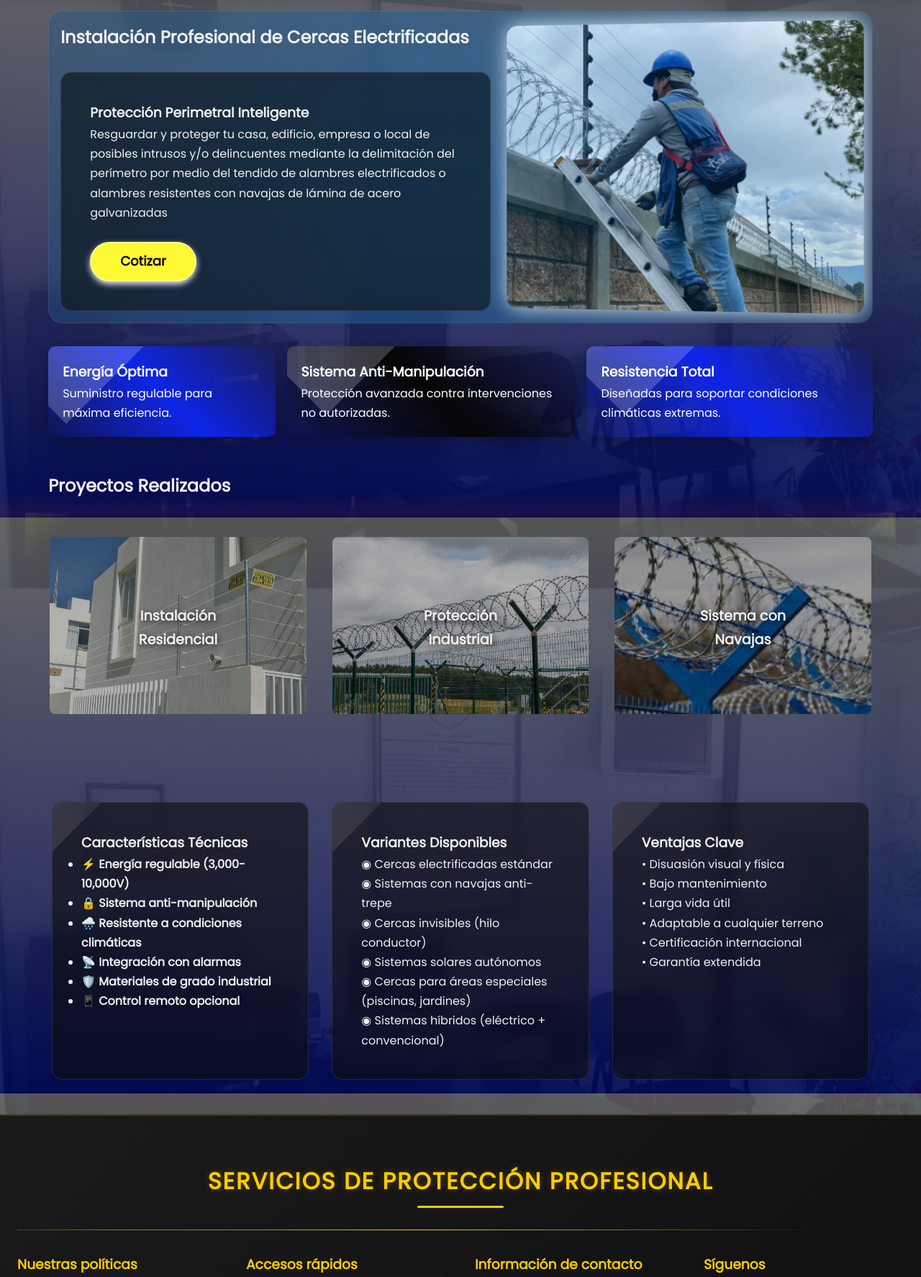
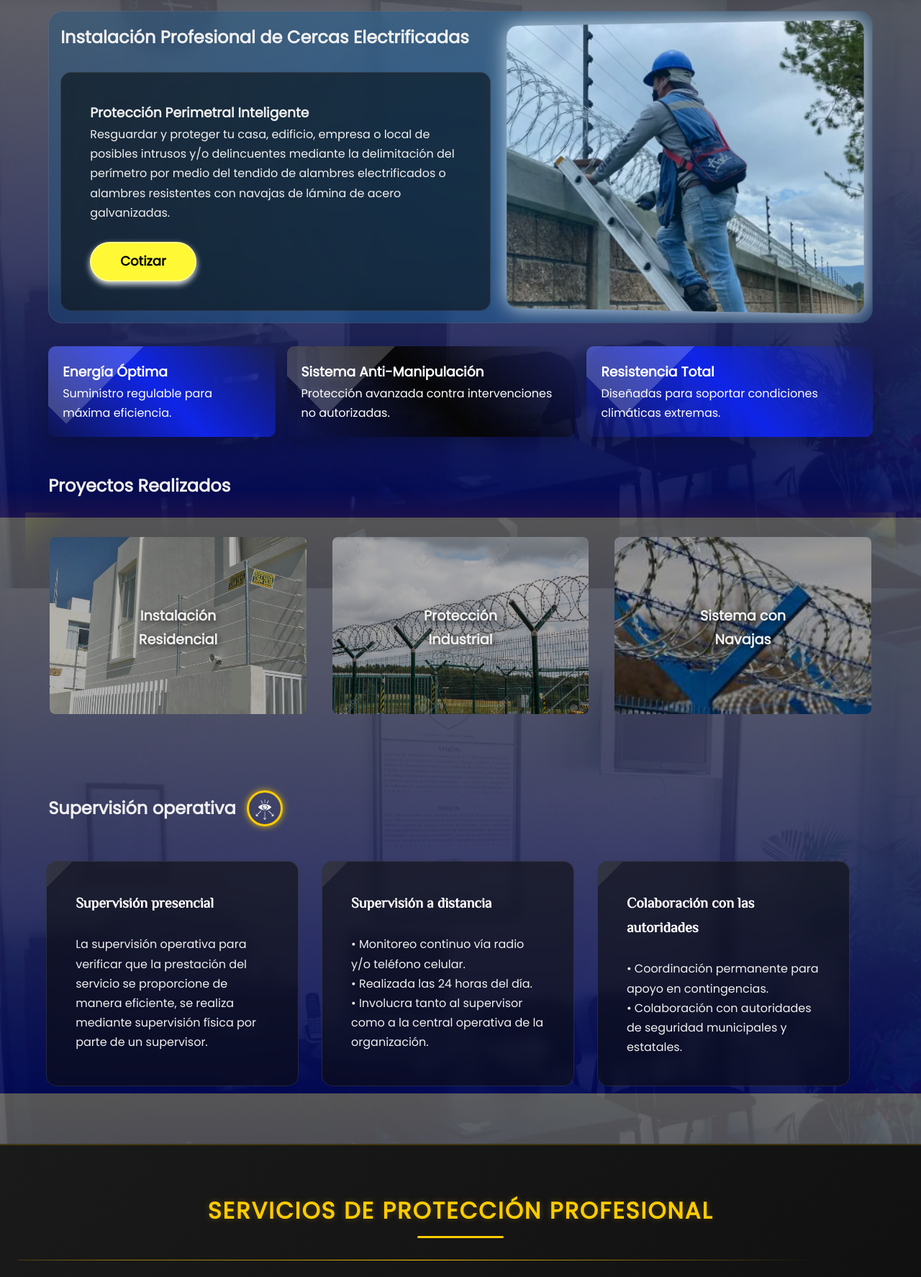
Before and after one commit to JesusA2004/SPP, a PHP site: page /SPP/Pages/cercasElec.php in a window 1280 px wide. Shown: the part 81-1855 px from the top of the page at 72% size. Run offline with PHP 8.4, Linux system fonts and the light colour scheme; some web fonts are replaced.

Commit message:
cercas electricas full

```diff
--- a/Pages/cercasElec.php
+++ b/Pages/cercasElec.php
@@ -101,7 +101,7 @@ require_once __DIR__ . '/../Config/Routes.php';
         <br>
           <div class="card card-intro">
             <h3>Protección Perimetral Inteligente</h3>
-            <p>Resguardar y proteger tu casa, edificio, empresa o local de posibles intrusos y/o delincuentes mediante la delimitación del perímetro por medio del tendido de alambres electrificados o alambres resistentes con navajas de lámina de acero galvanizadas </p>
+            <p>Resguardar y proteger tu casa, edificio, empresa o local de posibles intrusos y/o delincuentes mediante la delimitación del perímetro por medio del tendido de alambres electrificados o alambres resistentes con navajas de lámina de acero galvanizadas. </p>
             <br>
             <a href="../index.php#cotizar" class="btn-cotizar">Cotizar</a>
           </div>
@@ -158,49 +158,44 @@ require_once __DIR__ . '/../Config/Routes.php';
 
 
   <section class="servicio-descripcion">
+    <div class="container">
+      <div class="section-title">
+          <h2>Supervisión operativa</h2>
+          <img src="<?php echo IMG_URL; ?>/iconoSupervision.png" alt="Icono Supervisión">
+      </div>
       <!-- Grid principal con tarjetas -->
       <div class="card-grid">
         <!-- Tarjeta 2: Características Técnicas -->
         <div class="card card-features">
-          <h3>Características Técnicas</h3>
-          <ul class="features-list">
-            <li>⚡ <strong>Energía regulable (3,000-10,000V)</strong></li>
-            <li>🔒 <strong>Sistema anti-manipulación</strong></li>
-            <li>🌧️ <strong>Resistente a condiciones climáticas</strong></li>
-            <li>📡 <strong>Integración con alarmas</strong></li>
-            <li>🛡️ <strong>Materiales de grado industrial</strong></li>
-            <li>📱 <strong>Control remoto opcional</strong></li>
-          </ul>
+          <h3>Supervisión presencial</h3>
+          <br>
+          <p>La supervisión operativa para verificar que la prestación del servicio se proporcione de manera eficiente, se realiza
+          mediante supervisión física por parte de un supervisor.</p>
         </div>
 
         <!-- Tarjeta 3: Tipos de Cercas -->
-        <div class="card card-installation">
-          <h3>Variantes Disponibles</h3>
+        <div class="card card-features">
+          <h3>Supervisión a distancia</h3>
+          <br>
           <p>
-            ◉ Cercas electrificadas estándar<br>
-            ◉ Sistemas con navajas anti-trepe<br>
-            ◉ Cercas invisibles (hilo conductor)<br>
-            ◉ Sistemas solares autónomos<br>
-            ◉ Cercas para áreas especiales (piscinas, jardines)<br>
-            ◉ Sistemas híbridos (eléctrico + convencional)
+            • Monitoreo continuo vía radio y/o teléfono celular.<br>
+            • Realizada las 24 horas del día.<br>
+            • Involucra tanto al supervisor como a la central operativa de la organización.<br>
           </p>
         </div>
 
         <!-- Tarjeta 4: Beneficios -->
-        <div class="card card-benefits">
-          <h3>Ventajas Clave</h3>
+        <div class="card card-features">
+          <h3>Colaboración con las autoridades</h3>
+          <br>
           <p>
-            • Disuasión visual y física<br>
-            • Bajo mantenimiento<br>
-            • Larga vida útil<br>
-            • Adaptable a cualquier terreno<br>
-            • Certificación internacional<br>
-            • Garantía extendida
+            • Coordinación permanente para apoyo en contingencias.<br>
+            • Colaboración con autoridades de seguridad municipales y estatales.<br>
           </p>
         </div>
 
       </div>
-
+    </div>
     </div>
   </section>
 
--- a/Public/Css/PaginaServicio.css
+++ b/Public/Css/PaginaServicio.css
@@ -136,6 +136,7 @@ body {
   margin: 3rem auto;       /* Espacio superior e inferior unificado */
   max-width: 1200px;       /* Limita el ancho para un mejor aspecto */
   padding: 0 2rem;         /* Espacio horizontal interno */
+  margin-left: -35px;
 }
 
 .card {
@@ -150,6 +151,12 @@ body {
   /* Se eliminan márgenes laterales individuales
      para que .card-grid maneje el espacio */
   margin-top: 0; /* Ajustamos para que no sume demasiado espacio vertical */
+}
+
+.card-features h3{
+  color:#ffffff;
+  font-family: 'Philosopher', sans-serif;
+  font-size: 20px;
 }
 
 .card::before {
@@ -300,6 +307,22 @@ body::after {
 /* ========================================
    Sección de 3 cajas holográficas
 ======================================== */
+/* Estilos para alinear el icono con el título */
+.section-title {
+  display: flex;
+  align-items: center;
+  gap: 15px; /* Espacio entre el icono y el texto */
+}
+
+.section-title img {
+  width: 50px;
+  height: 50px;
+  border-radius: 50%;
+  object-fit: cover;
+  border: 3px solid #ffcc00;
+  box-shadow: 0 0 10px rgba(255, 204, 0, 0.8);
+}
+
 .caracteristicas-container {
   display: flex;               /* Alineación horizontal */
   justify-content: space-between;
```
Also changed, not shown: Public/Resources/iconoSupervision.png (added).
